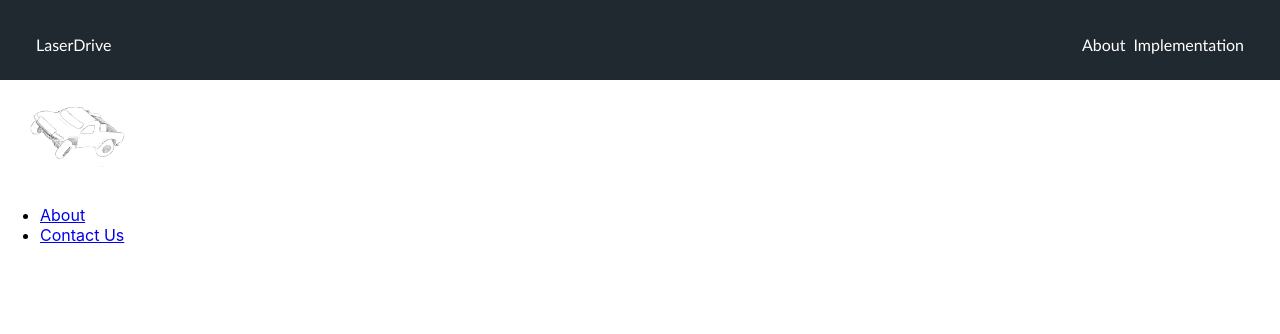
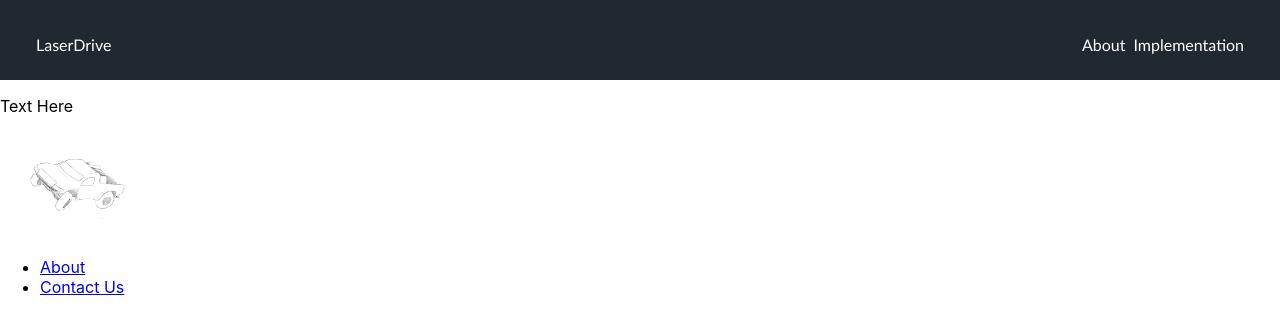
Before and after one commit to arcosea/LaserDriveWeb, a React (Create React App) app: page /contactus in a window 1280 px wide. Shown: the top 334 px of the page. Built offline with nearby package versions, Linux system fonts and the light colour scheme.

Commit message:
Contact Us link in footer now has a page

```diff
--- a/src/App.tsx
+++ b/src/App.tsx
@@ -10,7 +10,7 @@ import { About } from './pages/About';
 import { Implementation } from './pages/Implementation';
 import { ROS } from './pages/ros';
 import { AEB } from './pages/aeb';
-
+import { ContactUs } from './pages/ContactUs';
 
 function App() {
   return (
@@ -22,6 +22,7 @@ function App() {
         <Route path="/implementation" element={<Implementation />} />
         <Route path="/implementation/ros" element={<ROS />} />
         <Route path="/implementation/aeb" element={<AEB />} />
+        <Route path="/contactus" element={<ContactUs />} />
       </Routes>
     </div>
     <Footer />
--- a/src/Footer.tsx
+++ b/src/Footer.tsx
@@ -14,7 +14,7 @@ export default function Footer(){
                     <Link to="/about" className="site-title"> About </Link>
                 </li>
                 <li>
-                    <Link to="/implementation" className="site-title"> Contact Us </Link>
+                    <Link to="/contactus" className="site-title"> Contact Us </Link>
                 </li>
             </ul>
         </footer>
--- /dev/null
+++ b/src/pages/ContactUs.tsx
@@ -0,0 +1,15 @@
+import { Link } from "react-router-dom";
+import React, { useEffect, useState, useRef } from 'react';
+import "../style/contactus.css";
+
+export function ContactUs() {
+    return (
+        <div className="contactus" id="content">
+            <div>
+                <p>
+                    Text Here
+                </p>
+            </div>
+        </div>
+    );
+}
--- a/src/pages/Implementation.tsx
+++ b/src/pages/Implementation.tsx
@@ -19,7 +19,7 @@ export function Implementation(){
                         Automatic Emergency Braking
                     </a>
                 </div>
-                <div className="implementation" id="ROS">
+                <div className="implementation" id="wallfollowing">
                     <a href="http://localhost:3000/implementation/wallfollowing">
                         Wall Following
                     </a>
--- /dev/null
+++ b/src/style/contactus.css
@@ -0,0 +1,3 @@
+#content {
+    text-align: left;
+}
```
